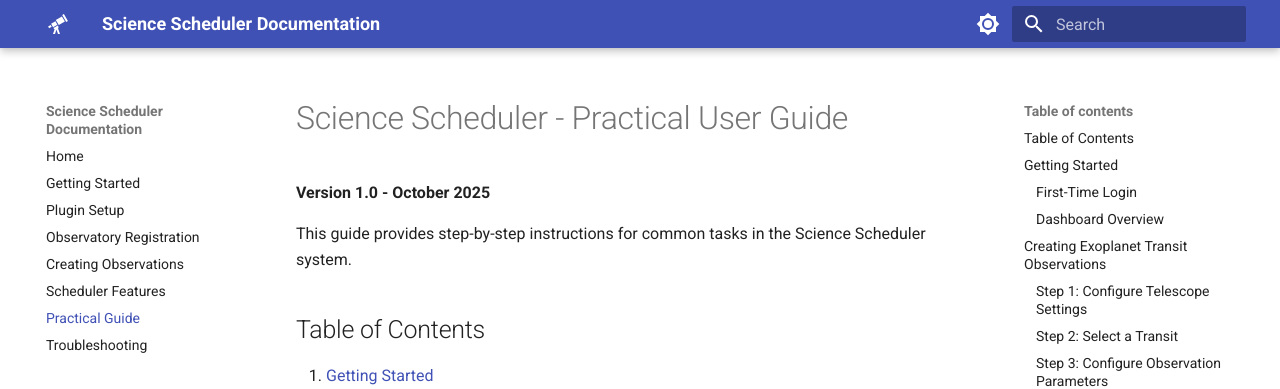
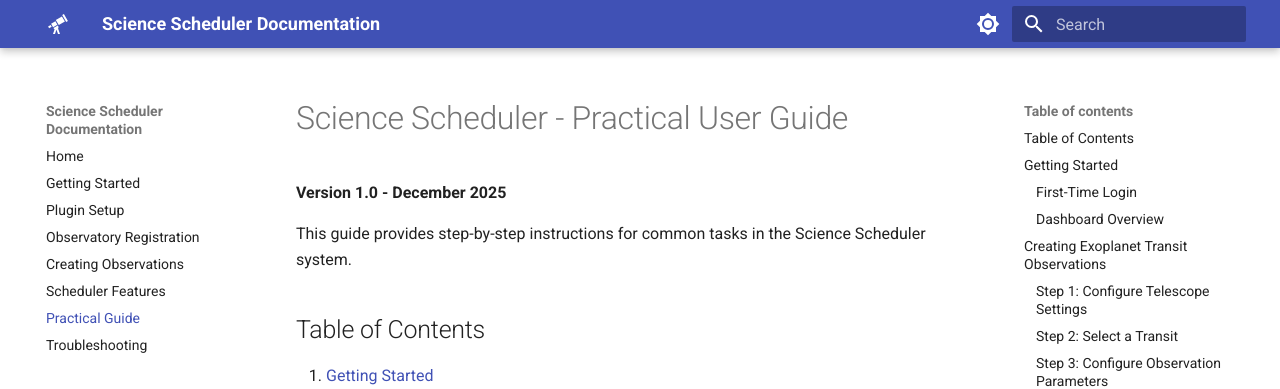
Before and after one commit to First-Light-Systems/nina-scheduler-docs, an MkDocs documentation site: the page built from docs/USER_GUIDE_PRACTICAL.md, in a window 1280 px wide and 900 px high. Shown: the top 389 px of the window. Built offline with MkDocs 1.6.1 and Material for MkDocs 9.7.7, drawn with Linux system fonts in a browser that asks for light colours; some of the changed text lies outside the part shown.

Commit message:
Sync: Update version date to December 2025

```diff
--- a/docs/USER_GUIDE_PRACTICAL.md
+++ b/docs/USER_GUIDE_PRACTICAL.md
@@ -1,6 +1,6 @@
 # Science Scheduler - Practical User Guide
 
-**Version 1.0 - October 2025**
+**Version 1.0 - December 2025**
 
 This guide provides step-by-step instructions for common tasks in the Science Scheduler system.
 
@@ -650,5 +650,5 @@ The system displays times in both UTC (Universal Coordinated Time) and your obse
 ---
 
 **Document Version**: 1.0
-**Last Updated**: October 2025
+**Last Updated**: December 2025
 **For**: Science Scheduler v2.21.25.0
```
